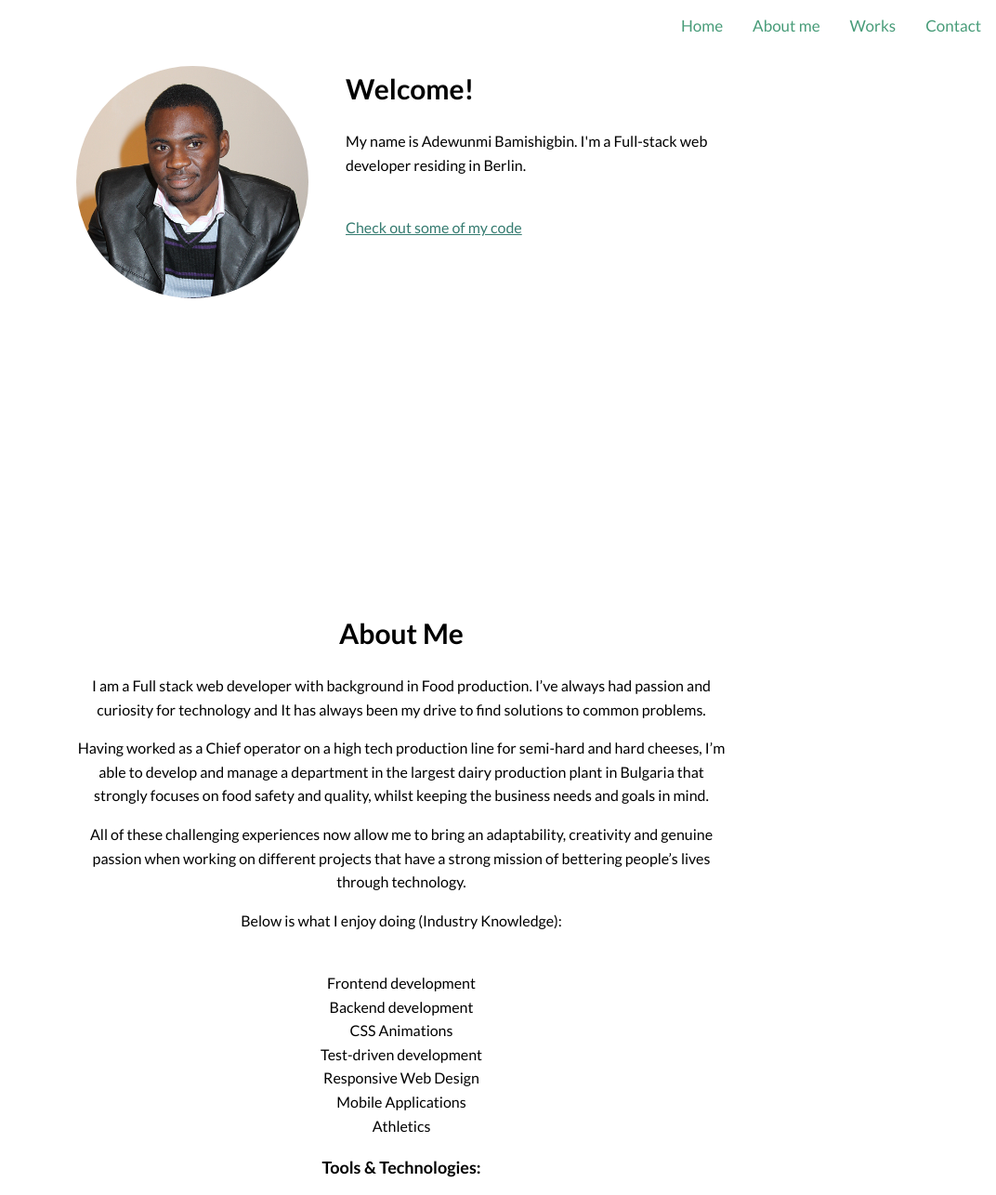
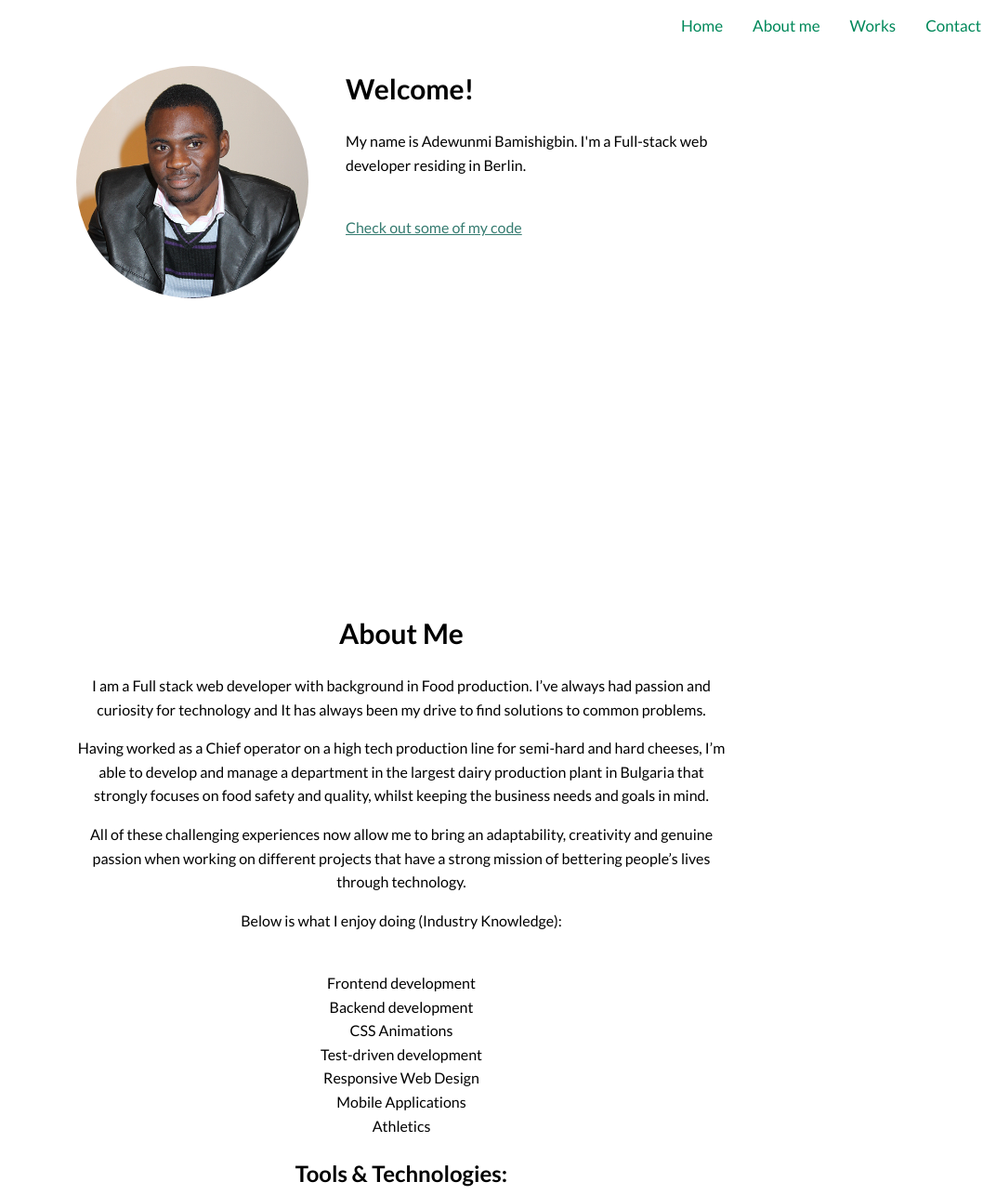
Before and after one commit to adexbam/portfolio-site, a plain HTML site: page index.html in a window 1280 px wide. Shown: the top 1286 px of the page at 93% size, 208-1280 px from the left. Drawn offline with nearby package versions, Linux system fonts and the light colour scheme; files that its build step writes are made by us from their sources.

Commit message:
edit page for screen purposes

```diff
--- a/css/styles.css
+++ b/css/styles.css
@@ -361,7 +361,7 @@ table {
 .topnav a {
   float: right;
   display: block;
-  color: #489c79;
+  color: #00885a;
   text-align: center;
   padding: 14px 16px;
   text-decoration: none;
--- a/index.html
+++ b/index.html
@@ -51,7 +51,7 @@
           <li>Mobile Applications</li>
           <li>Athletics</li>
         </ul>
-        <h3>Tools & Technologies:</h3>
+        <h2>Tools & Technologies:</h2>
         <p>HTML | CSS | Javascript </p>
         <p>Node.js | React.js | React Native | AngularJS | Vue.js</p>
         <p>MongoDB | REST API | SQL | PostgreSQL | Bootstrap | Git</p>
@@ -167,7 +167,7 @@
       13059<br>
       Deutschland<br>
       <br>
-      <h3>Or send your request here...</h3>
+      <h2>Or send your request here...</h2>
       Email: <a href="mailto:adewunmi.bamishigbin@gmail.com">adewunmi.bamishigbin(at)gmail.com</a><br>
       Telephone <a href="tel:+4915210686353"><br>Tel No: +4915210686353</a><br>
       Skype <a href="skype:adexbam">adexbam</a><br>
```
